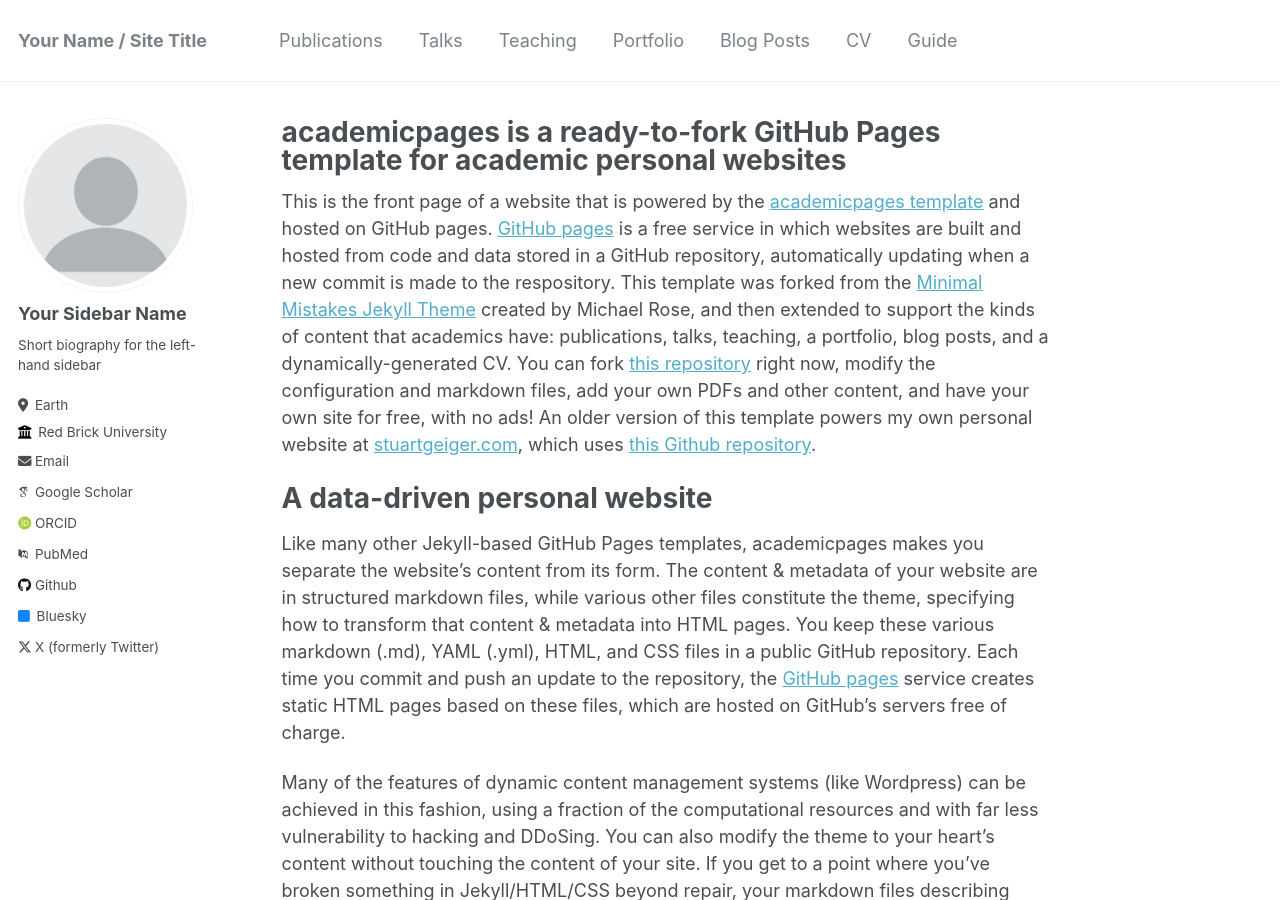
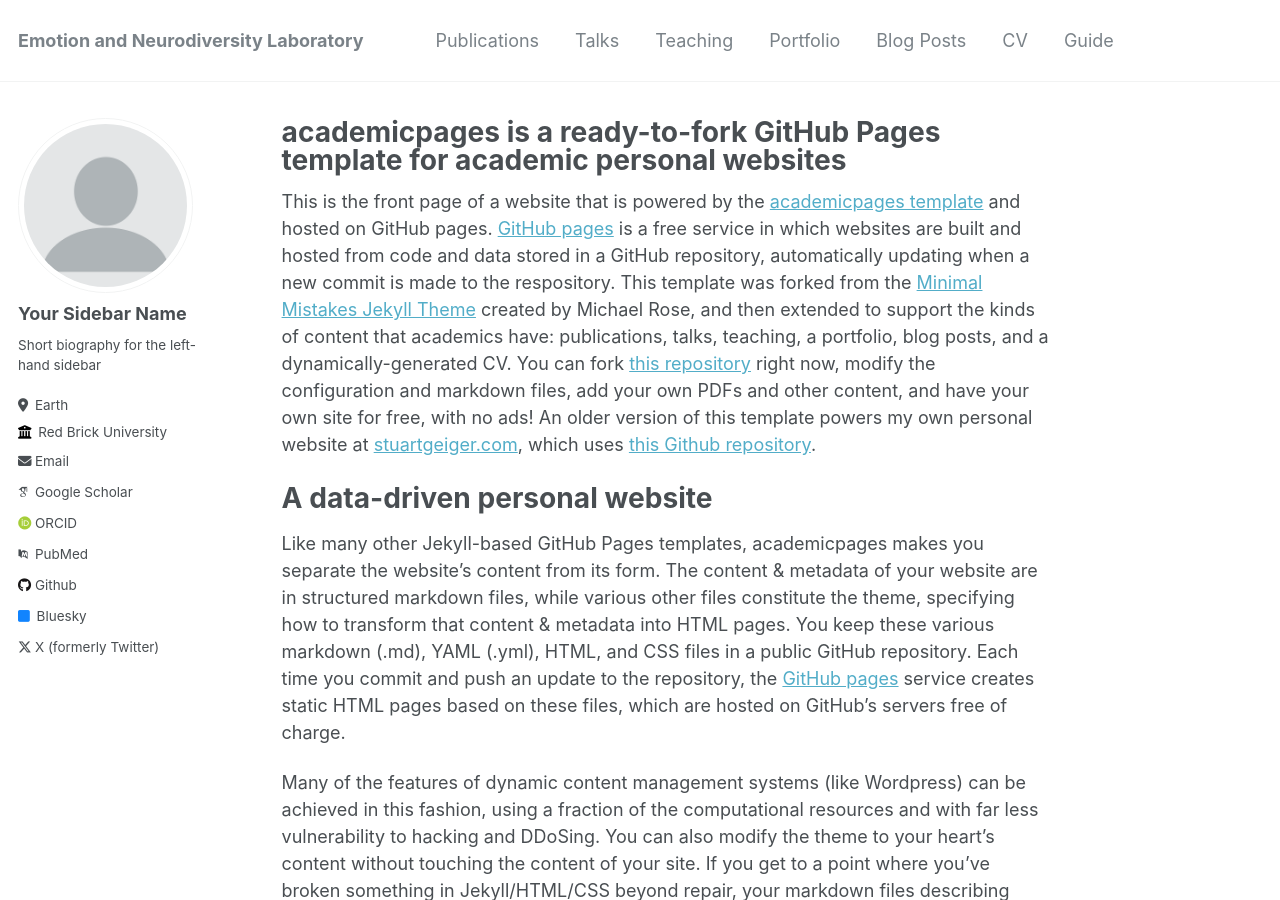
Before and after one commit to emotionneurodiversitylab/emotionneurodiversitylab.github.io, a Jekyll site: the page built from _pages/about.md, in a window 1280 px wide and 900 px high. Built offline with Jekyll 4.4.1, drawn with Linux system fonts in a browser that asks for light colours; some web fonts are replaced.

Commit message:
Update _config.yml

```diff
--- a/_config.yml
+++ b/_config.yml
@@ -8,7 +8,7 @@
 
 # Basic Site Settings
 locale                   : "en-US"
-title                    : "Your Name / Site Title"
+title                    : "Emotion and Neurodiversity Laboratory"
 title_separator          : "-"
 name                     : &name "Your Name"
 description              : &description "personal description"
```
